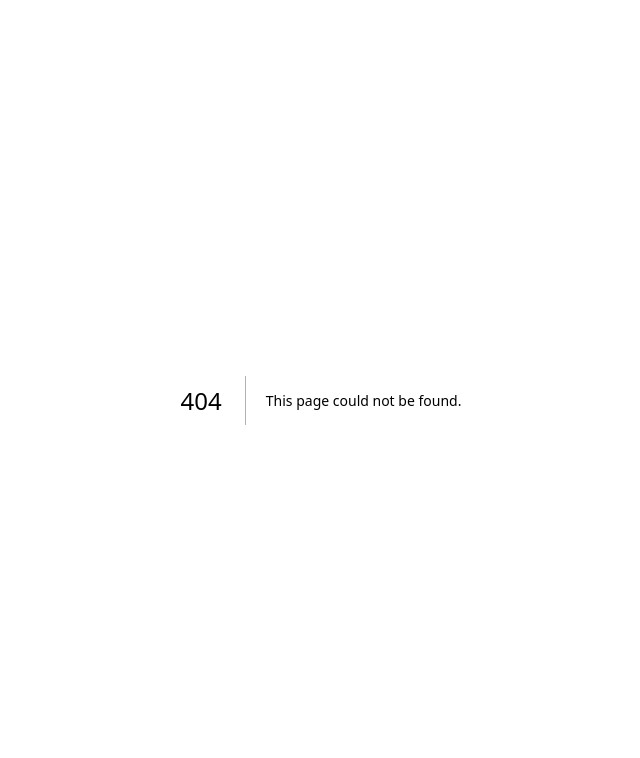
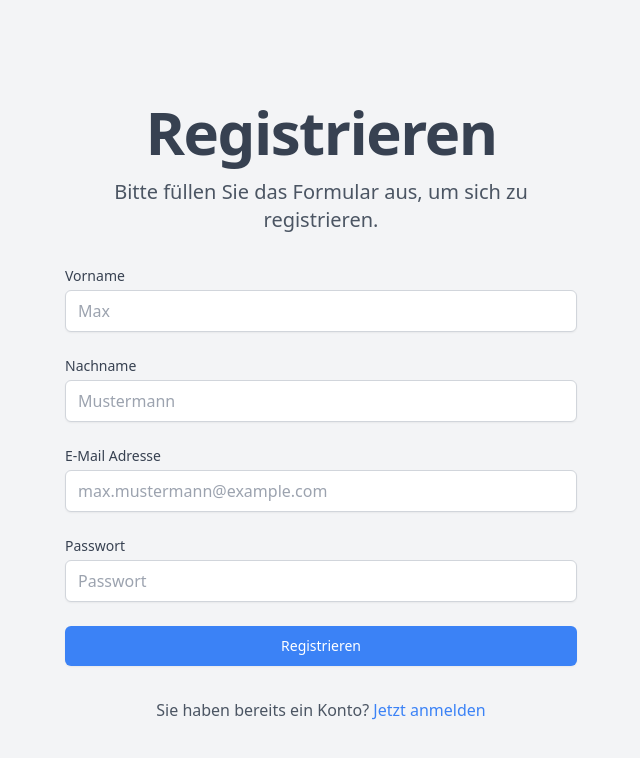
Before and after one commit to jahidxuddin/cloud-hosting, a Next.js app in the folder website/: page /register in a window 1280 px wide. Before the commit this address had no page. Shown: the top 758 px of the page, without its empty margins (319-959 px from the left). Built offline with nearby package versions, Linux system fonts and the light colour scheme.

Commit message:
Login & Register Page Design

```diff
--- /dev/null
+++ b/website/src/app/login/page.tsx
@@ -0,0 +1,101 @@
+import React from "react";
+import { Button } from "@/components/ui/button";
+import Link from "next/link";
+
+export default function Login() {
+  return (
+    <main className="flex min-h-[100dvh] items-center justify-center bg-background px-4 py-12 dark:bg-gray-900">
+      <div className="mx-auto w-full max-w-md space-y-8">
+        <div className="space-y-4 text-center">
+          <h2 className="mt-6 text-center text-4xl md:text-6xl font-bold tracking-tight text-text dark:text-gray-50">
+            Login
+          </h2>
+          <p className="text-lg md:text-xl text-gray-600 dark:text-gray-400 ">
+            Bitte melden Sie sich an, um fortzufahren.
+          </p>
+        </div>
+        <form action="#" className="space-y-6" method="POST">
+          <div>
+            <label
+              className="block text-sm font-medium text-text dark:text-gray-300"
+              htmlFor="email"
+            >
+              E-Mail Adresse
+            </label>
+            <div className="mt-1">
+              <input
+                autoComplete="email"
+                className="block w-full appearance-none rounded-md border border-gray-300 px-3 py-2 placeholder-gray-400 shadow-sm focus:border-primary focus:outline-none focus:ring-primary dark:border-gray-600 dark:bg-gray-800 dark:text-gray-50 dark:placeholder-gray-400"
+                id="email"
+                name="email"
+                placeholder="max.mustermann@example.com"
+                required
+                type="email"
+              />
+            </div>
+          </div>
+          <div>
+            <label
+              className="block text-sm font-medium text-text dark:text-gray-300"
+              htmlFor="password"
+            >
+              Passwort
+            </label>
+            <div className="mt-1">
+              <input
+                autoComplete="current-password"
+                className="block w-full appearance-none rounded-md border border-gray-300 px-3 py-2 placeholder-gray-400 shadow-sm focus:border-primary focus:outline-none focus:ring-primary dark:border-gray-600 dark:bg-gray-800 dark:text-gray-50 dark:placeholder-gray-400"
+                id="password"
+                name="password"
+                placeholder="Passwort"
+                required
+                type="password"
+              />
+            </div>
+          </div>
+          <div className="flex items-center justify-between">
+            <div className="flex items-center">
+              <input
+                className="h-4 w-4 rounded border-gray-300 text-primary focus:ring-primary dark:border-gray-600 dark:bg-gray-800 dark:ring-offset-gray-800 dark:focus:ring-primary"
+                id="remember-me"
+                name="remember-me"
+                type="checkbox"
+              />
+              <label
+                className="ml-2 block text-sm text-text dark:text-gray-300"
+                htmlFor="remember-me"
+              >
+                Angemeldet bleiben
+              </label>
+            </div>
+            <div className="text-sm">
+              <Link
+                className="font-medium text-primary hover:text-primary dark:text-accent dark:hover:text-accent dark:focus:text-accent"
+                href="#"
+              >
+                Passwort vergessen?
+              </Link>
+            </div>
+          </div>
+          <div>
+            <Button
+              className="flex w-full justify-center rounded-md border border-transparent bg-primary hover:bg-blue-600 py-2 px-4 text-sm font-medium text-white shadow-sm"
+              type="submit"
+            >
+              Anmelden
+            </Button>
+          </div>
+        </form>
+        <div className="text-center text-gray-600 dark:text-gray-400">
+          Sie haben noch kein Konto?{" "}
+          <Link
+            className="font-medium text-primary hover:text-primary dark:text-accent dark:hover:text-accent dark:focus:text-accent"
+            href="/register"
+          >
+            Jetzt registrieren
+          </Link>
+        </div>
+      </div>
+    </main>
+  );
+}
--- a/website/src/app/page.tsx
+++ b/website/src/app/page.tsx
@@ -4,6 +4,7 @@ import {
   ShieldCheckIcon,
 } from "@/components/icons";
 import { Button } from "@/components/ui/button";
+import Link from "next/link";
 
 export default function Home() {
   return (
@@ -17,9 +18,11 @@ export default function Home() {
             Konzentrieren Sie sich auf Ihr Geschäft, während wir uns um Ihr
             Hosting kümmern.
           </p>
-          <Button className="bg-primary hover:bg-blue-600 text-white font-medium py-3 px-6 rounded-md mb-12">
-            Jetzt anmelden
-          </Button>
+          <Link href="/login">
+            <Button className="bg-primary hover:bg-blue-600 text-white font-medium py-3 px-6 rounded-md mb-12">
+              Jetzt anmelden
+            </Button>
+          </Link>
           <div className="grid grid-cols-1 md:grid-cols-3 gap-8">
             <div className="bg-white dark:bg-gray-800 rounded-md shadow-md p-6">
               <BoltIcon className="text-primary h-8 w-8 mb-4" />
--- /dev/null
+++ b/website/src/app/register/page.tsx
@@ -0,0 +1,130 @@
+"use client";
+
+import React, { useState, FormEvent } from "react";
+import { Button } from "@/components/ui/button";
+import Link from "next/link";
+
+export default function Register(): JSX.Element {
+  const [firstName, setFirstName] = useState<string>("");
+  const [lastName, setLastName] = useState<string>("");
+  const [email, setEmail] = useState<string>("");
+  const [password, setPassword] = useState<string>("");
+
+  const handleSubmit = (e: FormEvent<HTMLFormElement>) => {
+    e.preventDefault();
+    console.log("Vorname:", firstName);
+    console.log("Nachname:", lastName);
+    console.log("E-Mail:", email);
+    console.log("Passwort:", password);
+  };
+
+  return (
+    <main className="flex min-h-[100vh] items-center justify-center bg-background px-4 py-12 dark:bg-gray-900">
+      <div className="mx-auto w-full max-w-lg space-y-8">
+        <div className="space-y-4 text-center">
+          <h2 className="mt-6 text-center text-4xl md:text-6xl font-bold tracking-tight text-text dark:text-gray-50">
+            Registrieren
+          </h2>
+          <p className="text-lg md:text-xl text-gray-600 dark:text-gray-400">
+            Bitte füllen Sie das Formular aus, um sich zu registrieren.
+          </p>
+        </div>
+        <form onSubmit={handleSubmit} className="space-y-6">
+          <div>
+            <label
+              htmlFor="firstName"
+              className="block text-sm font-medium text-text dark:text-gray-300 mb-1"
+            >
+              Vorname
+            </label>
+            <input
+              type="text"
+              id="firstName"
+              name="firstName"
+              value={firstName}
+              onChange={(e) => setFirstName(e.target.value)}
+              autoComplete="given-name"
+              placeholder="Max"
+              required
+              className="block w-full appearance-none rounded-md border border-gray-300 px-3 py-2 placeholder-gray-400 shadow-sm focus:border-primary focus:outline-none focus:ring-primary dark:border-gray-600 dark:bg-gray-800 dark:text-gray-50 dark:placeholder-gray-400"
+            />
+          </div>
+          <div>
+            <label
+              htmlFor="lastName"
+              className="block text-sm font-medium text-text dark:text-gray-300 mb-1"
+            >
+              Nachname
+            </label>
+            <input
+              type="text"
+              id="lastName"
+              name="lastName"
+              value={lastName}
+              onChange={(e) => setLastName(e.target.value)}
+              autoComplete="family-name"
+              placeholder="Mustermann"
+              required
+              className="block w-full appearance-none rounded-md border border-gray-300 px-3 py-2 placeholder-gray-400 shadow-sm focus:border-primary focus:outline-none focus:ring-primary dark:border-gray-600 dark:bg-gray-800 dark:text-gray-50 dark:placeholder-gray-400"
+            />
+          </div>
+          <div>
+            <label
+              htmlFor="email"
+              className="block text-sm font-medium text-text dark:text-gray-300 mb-1"
+            >
+              E-Mail Adresse
+            </label>
+            <input
+              type="email"
+              id="email"
+              name="email"
+              value={email}
+              onChange={(e) => setEmail(e.target.value)}
+              autoComplete="email"
+              placeholder="max.mustermann@example.com"
+              required
+              className="block w-full appearance-none rounded-md border border-gray-300 px-3 py-2 placeholder-gray-400 shadow-sm focus:border-primary focus:outline-none focus:ring-primary dark:border-gray-600 dark:bg-gray-800 dark:text-gray-50 dark:placeholder-gray-400"
+            />
+          </div>
+          <div>
+            <label
+              htmlFor="password"
+              className="block text-sm font-medium text-text dark:text-gray-300 mb-1"
+            >
+              Passwort
+            </label>
+            <input
+              type="password"
+              id="password"
+              name="password"
+              value={password}
+              onChange={(e) => setPassword(e.target.value)}
+              autoComplete="new-password"
+              placeholder="Passwort"
+              required
+              className="block w-full appearance-none rounded-md border border-gray-300 px-3 py-2 placeholder-gray-400 shadow-sm focus:border-primary focus:outline-none focus:ring-primary dark:border-gray-600 dark:bg-gray-800 dark:text-gray-50 dark:placeholder-gray-400"
+            />
+          </div>
+          <div>
+            <Button
+              type="submit"
+              className="flex w-full justify-center rounded-md border border-transparent bg-primary hover:bg-blue-600 py-2 px-4 text-sm font-medium text-white shadow-sm"
+            >
+              Registrieren
+            </Button>
+          </div>
+        </form>
+        <div className="text-center text-gray-600 dark:text-gray-400">
+          Sie haben bereits ein Konto?{" "}
+          <Link
+            className="font-medium text-primary hover:text-primary dark:text-accent dark:hover:text-accent dark:focus:text-accent"
+            href="/login"
+          >
+            Jetzt anmelden
+          </Link>
+        </div>
+      </div>
+    </main>
+  );
+}
```
